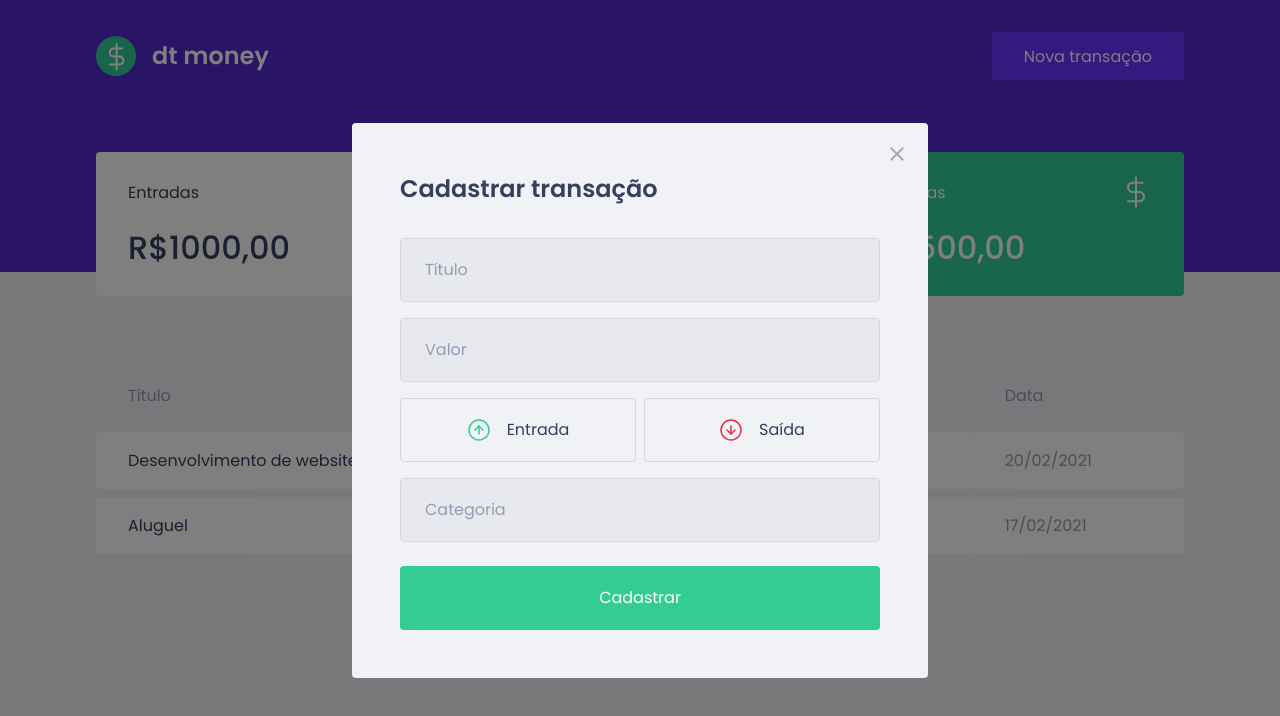
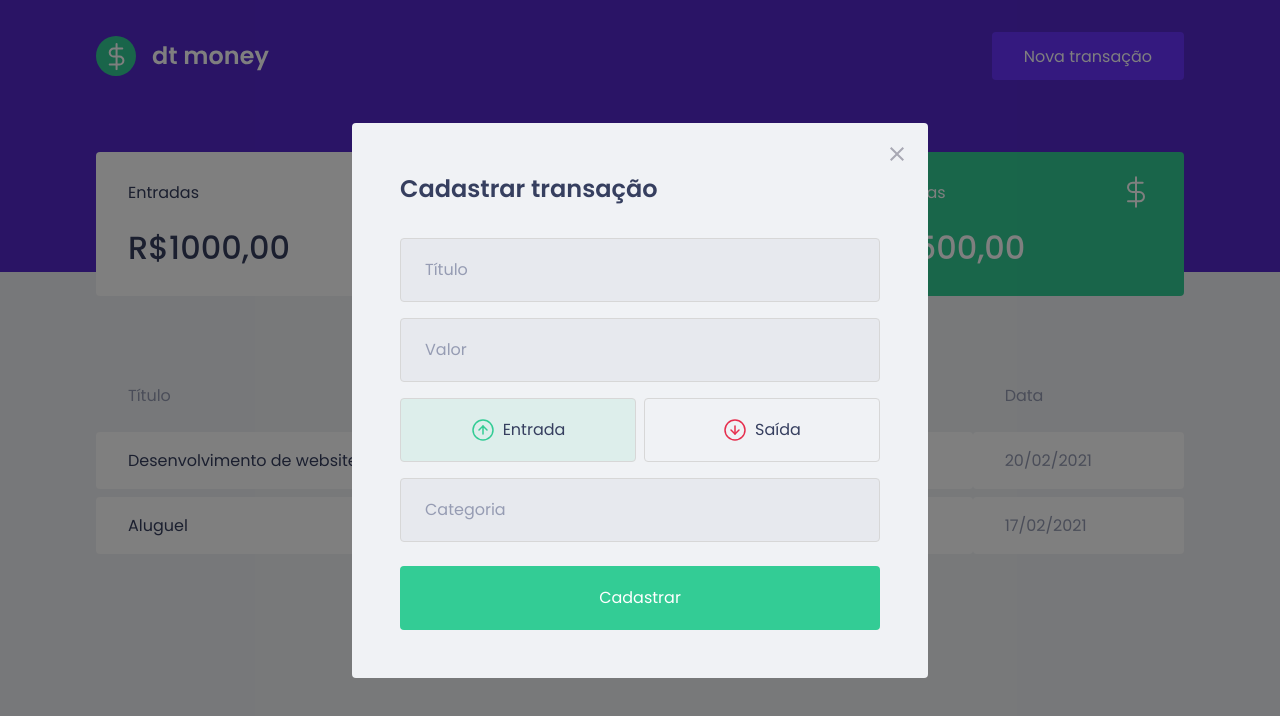
Before and after one commit to italoh623/dtmoney, a React (Create React App) app: page / in a window 1280 px wide. Both pictures are taken after a click on the button "Nova transação". Shown: the top 716 px of the page. Built offline with nearby package versions, Linux system fonts and the light colour scheme; no server answers; what miragejs would draw is missing.

Commit message:
Adding Transaction Modal buttons configuration

```diff
--- a/src/components/NewTransactionModal/index.tsx
+++ b/src/components/NewTransactionModal/index.tsx
@@ -1,10 +1,11 @@
+import { useState } from 'react';
 import Modal from 'react-modal';
 
 import closeImg from '../../assets/close.svg';
 import incomeImg from '../../assets/income.svg';
 import outcomeImg from '../../assets/outcome.svg';
 
-import { Container, TransactionTypeContainer } from './styles';
+import { Container, TransactionTypeContainer, RadioBox } from './styles';
 
 interface NewTransactionModalOpenProps {
   isOpen: boolean;
@@ -12,6 +13,7 @@
 }
 
 export function NewTransactionModal({ isOpen, onRequetClose }: NewTransactionModalOpenProps) {
+  const [type, setType] = useState('deposit');
   return (
     <Modal
       isOpen={isOpen}
@@ -40,15 +42,25 @@
         />
 
         <TransactionTypeContainer>
-          <button type="button">
+          <RadioBox
+            type="button"
+            onClick={() => { setType('deposit') }}
+            isActive={type === 'deposit'}
+            activeColor="green"
+          >
             <img src={incomeImg} alt="Entrada"/>
             <span>Entrada</span>
-          </button>
+          </RadioBox>
 
-          <button type="button">
+          <RadioBox
+            type="button"
+            onClick={() => { setType('withdraw') }}
+            isActive={type === 'withdraw'}
+            activeColor="red"
+          >
             <img src={outcomeImg} alt="Saída"/>
             <span>Saída</span>
-          </button>
+          </RadioBox>
         </TransactionTypeContainer>
 
         <input
--- a/src/components/NewTransactionModal/styles.ts
+++ b/src/components/NewTransactionModal/styles.ts
@@ -1,5 +1,5 @@
 import styled from 'styled-components';
-import { darken } from 'polished';
+import { darken, transparentize } from 'polished';
 
 export const Container = styled.form`
   h2 {
@@ -58,13 +58,27 @@
   display: grid;
   grid-template-columns: 1fr 1fr;
   gap: 0.5rem;
+`
 
-  button {
+interface RadioBoxProps {
+  isActive: boolean;
+  activeColor: 'green'| 'red';
+}
+
+const colors = {
+  green: '#33CC95',
+  red: '#E52E4D'
+}
+
+export const RadioBox = styled.button<RadioBoxProps>`
   height: 4rem;
   border: 1px solid #D7D7D7;
   border-radius: 0.25rem;
 
-    background: transparent;
+  background: ${props => props.isActive
+    ? transparentize(0.9, colors[props.activeColor])
+    : 'transparent'
+  };
 
   display: flex;
   align-items: center;
@@ -83,9 +97,8 @@
 
   span {
     display: inline-block;
-      margin-left: 1rem;
+    margin-left: 0.5rem;
     font-size: 1rem;
     color: var(--text-title);
   }
-  }
 `
```
Lines whose indentation alone changed are shown as unchanged.
